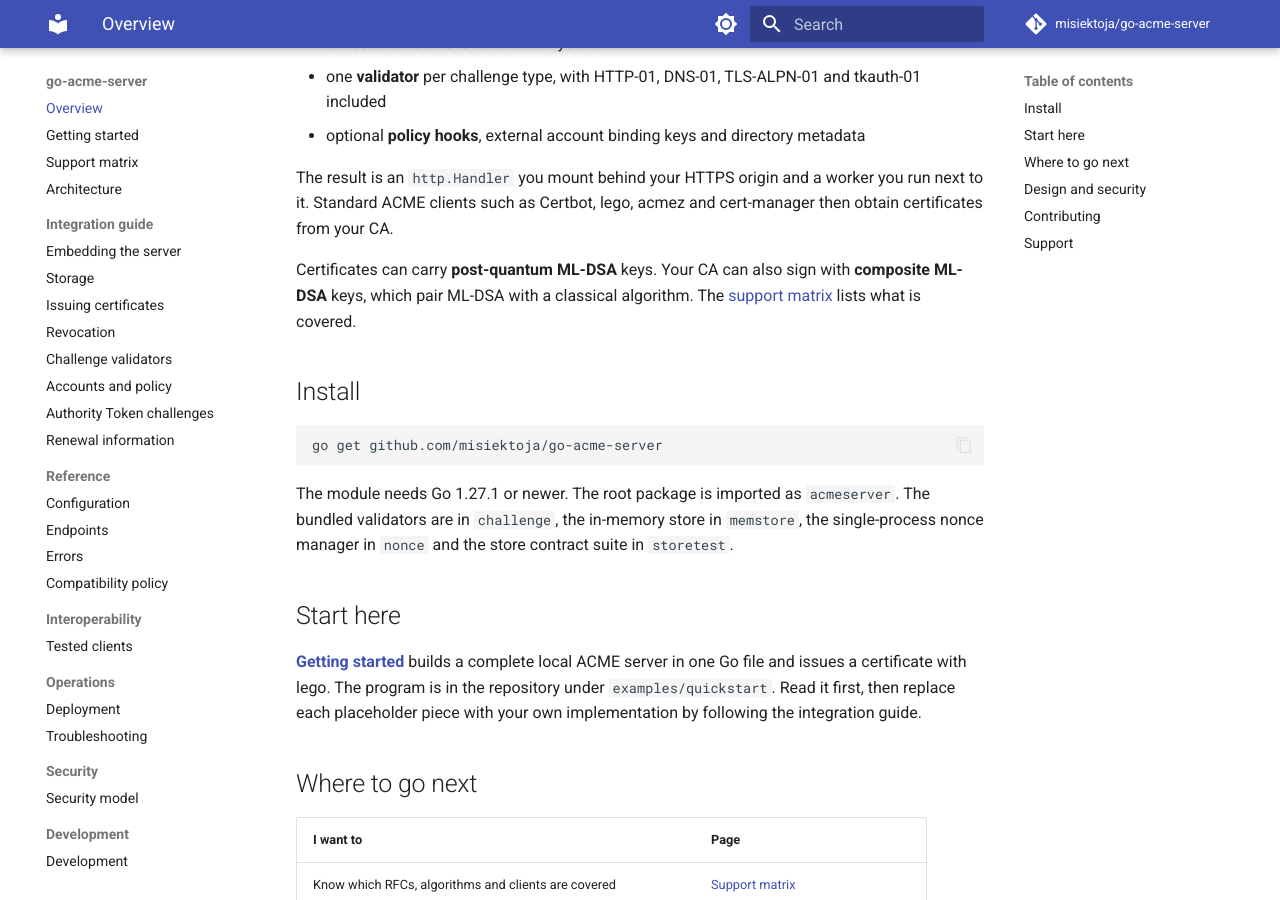
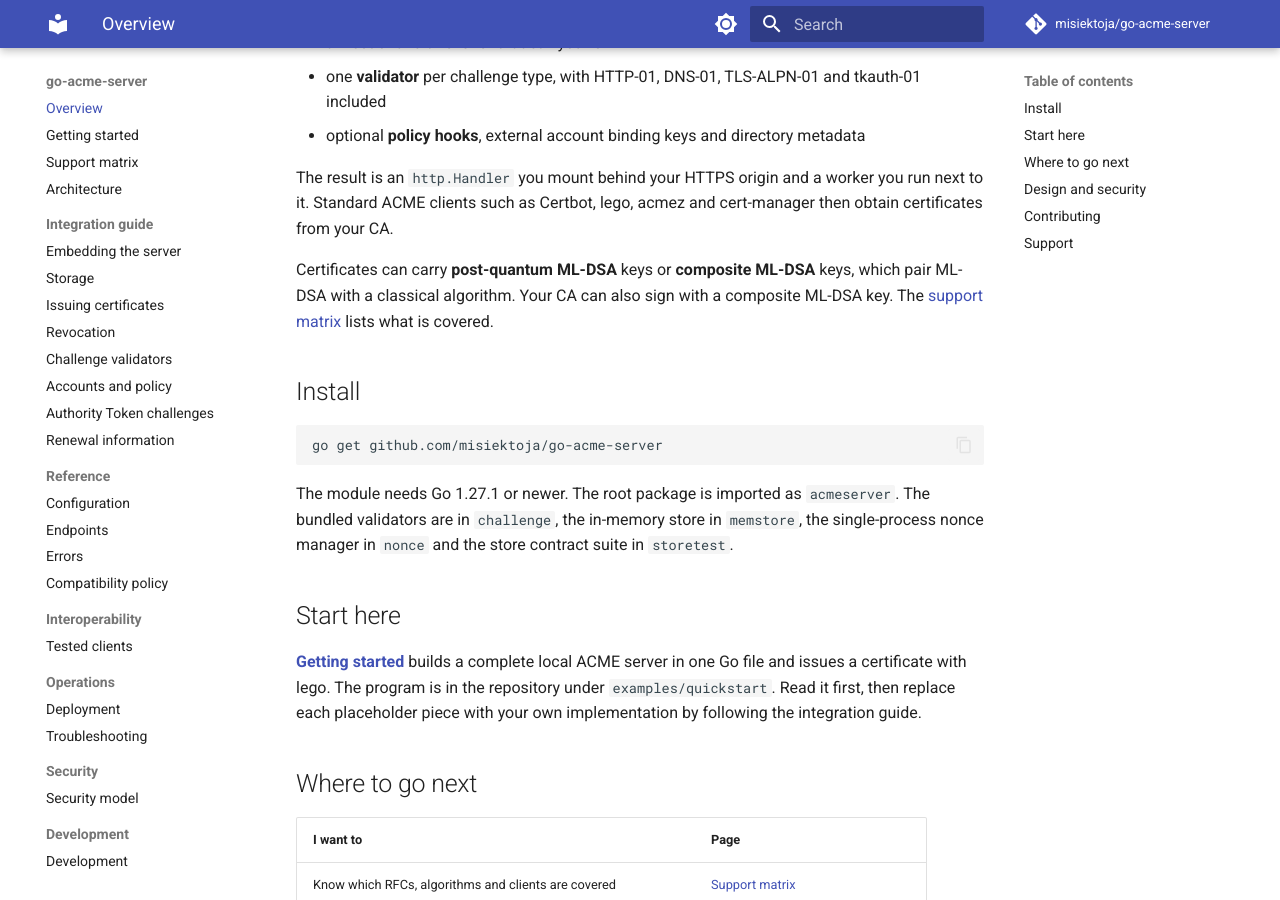
Before and after one commit to misiektoja/go-acme-server, an MkDocs documentation site: the page built from docs/index.md, in a window 1280 px wide and 900 px high, scrolled down 361 px. Built offline with MkDocs 1.6.1 and Material for MkDocs 9.7.7, drawn with Linux system fonts in a browser that asks for light colours; comment, search, counter and statistics services are not loaded.

Commit message:
docs: explain composite ML-DSA certificate requests

```diff
--- a/docs/index.md
+++ b/docs/index.md
@@ -22,8 +22,8 @@ between deployments through Go interfaces:
 The result is an `http.Handler` you mount behind your HTTPS origin and a worker you run next to it.
 Standard ACME clients such as Certbot, lego, acmez and cert-manager then obtain certificates from your CA.
 
-Certificates can carry **post-quantum ML-DSA** keys. Your CA can also sign with **composite ML-DSA**
-keys, which pair ML-DSA with a classical algorithm. The [support matrix](support-matrix.md) lists
+Certificates can carry **post-quantum ML-DSA** keys or **composite ML-DSA** keys, which pair ML-DSA
+with a classical algorithm. Your CA can also sign with a composite ML-DSA key. The [support matrix](support-matrix.md) lists
 what is covered.
 
 ## Install
```
Also changed, not shown: README.md (+4 -4 lines), docs/guide/issuance.md (+2 -0 lines), docs/interoperability/tested-clients.md (+2 -2 lines), docs/security/security-model.md (+2 -2 lines), docs/support-matrix.md (+2 -2 lines).
